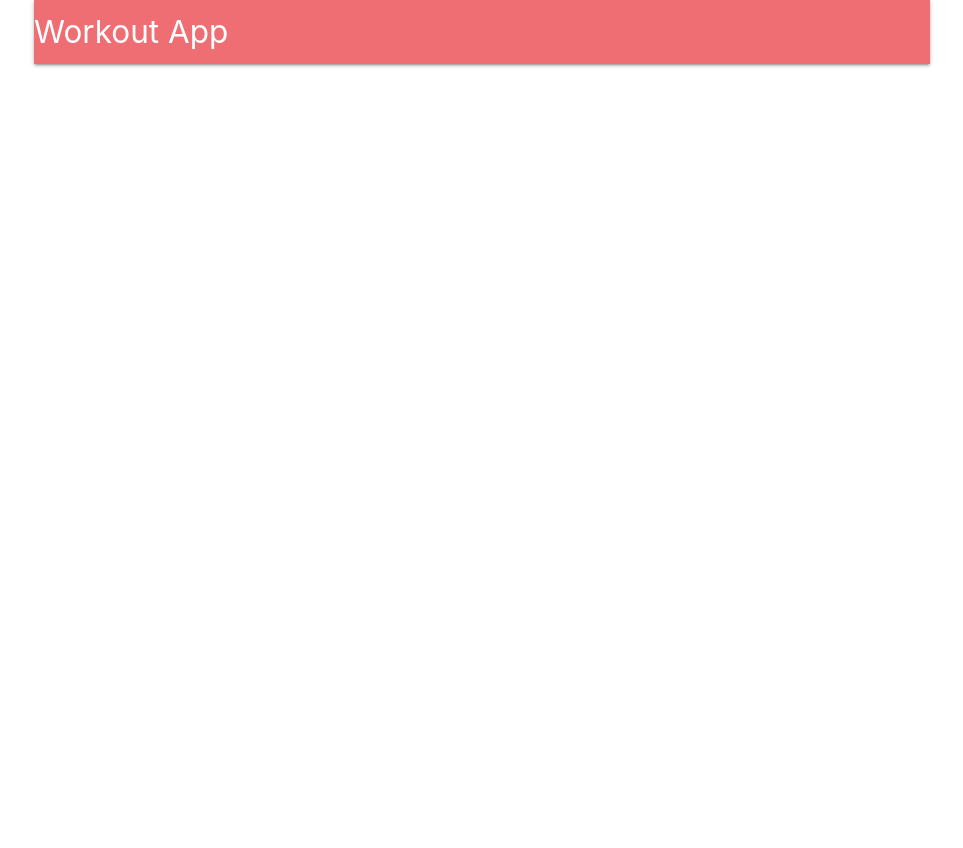
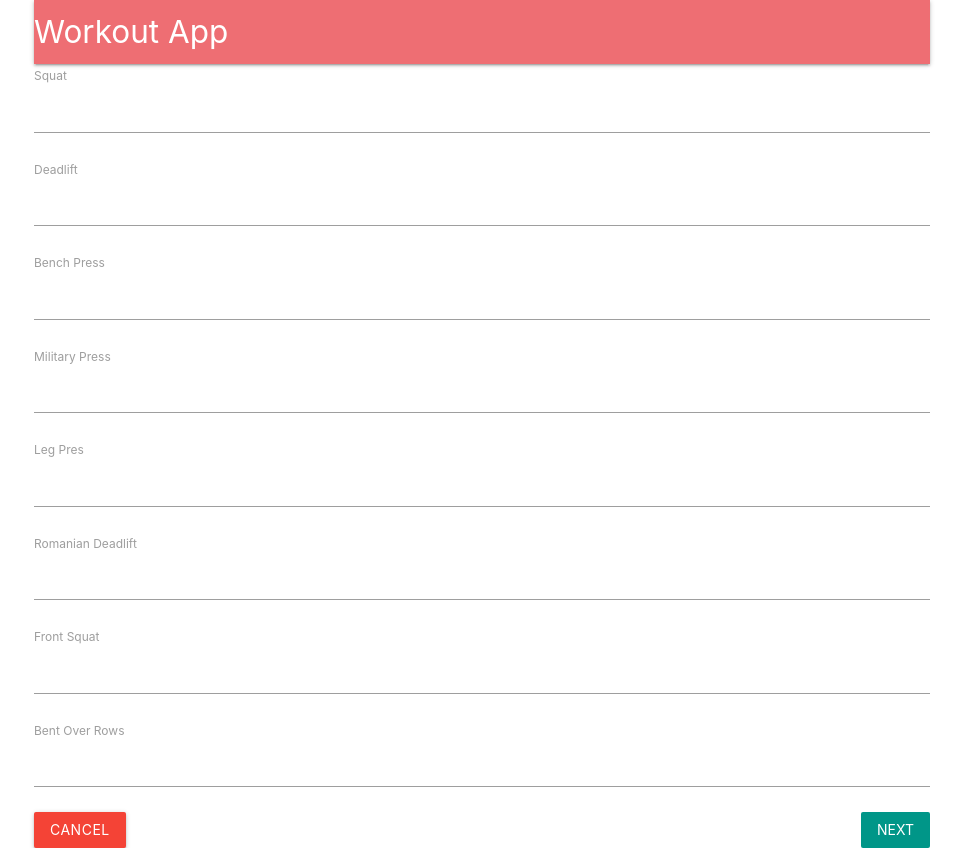
Before and after one commit to jkole822/JKG-Weight-Training, a React (Create React App) app in the folder client/: page /workouts/new in a window 1280 px wide. Shown: the whole page, without its empty margins (158-1121 px from the left). Before the commit the page ends 800 px from the top, so only its background shows below. Built offline with nearby package versions, Linux system fonts and the light colour scheme; no server answers.

Commit message:
create form

```diff
--- a/client/package.json
+++ b/client/package.json
@@ -8,6 +8,7 @@
     "@testing-library/user-event": "^12.3.0",
     "axios": "^0.21.0",
     "http-proxy-middleware": "^1.0.6",
+    "lodash": "^4.17.20",
     "materialize-css": "^1.0.0",
     "react": "^17.0.1",
     "react-dom": "^17.0.1",
--- a/client/src/components/App.js
+++ b/client/src/components/App.js
@@ -6,6 +6,7 @@ import * as actions from "../actions";
 import Header from "./Header";
 import Landing from "./Landing";
 import Dashboard from "./Dashboard";
+import NewWorkout from "./NewWorkout";
 
 class App extends Component {
 	componentDidMount() {
@@ -19,6 +20,7 @@ class App extends Component {
 					<Header />
 					<Route path="/" component={Landing} exact />
 					<Route path="/workouts" component={Dashboard} exact />
+					<Route path="/workouts/new" component={NewWorkout} exact />
 				</div>
 			</BrowserRouter>
 		);
--- a/client/src/components/Dashboard.js
+++ b/client/src/components/Dashboard.js
@@ -1,7 +1,14 @@
 import React from "react";
+import { Link } from "react-router-dom";
 
 const Dashboard = () => {
-	return <div>Dashboard</div>;
+	return (
+		<div>
+			<Link to="/workouts/new" className="btn btn-large red">
+				Start New Workout
+			</Link>
+		</div>
+	);
 };
 
 export default Dashboard;
--- /dev/null
+++ b/client/src/components/NewWorkout.js
@@ -0,0 +1,56 @@
+import React, { Component } from "react";
+import { Link } from "react-router-dom";
+import { reduxForm, Field } from "redux-form";
+import WorkoutField from "./WorkoutField";
+import _ from "lodash";
+import formFields from "./formFields";
+
+class NewWorkout extends Component {
+	renderFields() {
+		return _.map(formFields, ({ label, name }) => {
+			return (
+				<Field
+					key={name}
+					component={WorkoutField}
+					type="text"
+					label={label}
+					name={name}
+				/>
+			);
+		});
+	}
+
+	render() {
+		return (
+			<div>
+				<form>
+					{this.renderFields()}
+					<Link to="/workouts" className="red btn flat left white-text">
+						Cancel
+					</Link>
+					<button className="teal btn-flat right white-text" type="submit">
+						Next
+					</button>
+				</form>
+			</div>
+		);
+	}
+}
+
+function validate(values) {
+	const errors = {};
+
+	_.each(formFields, ({ name, label }) => {
+		if (!values[name]) {
+			errors[name] = `You must provide a weight for ${label}`;
+		}
+	});
+
+	return errors;
+}
+
+export default reduxForm({
+	validate,
+	form: "workoutForm",
+	destroyOnUnmount: false,
+})(NewWorkout);
--- /dev/null
+++ b/client/src/components/WorkoutField.js
@@ -0,0 +1,14 @@
+/* eslint-disable import/no-anonymous-default-export */
+import React from "react";
+
+export default ({ input, label, meta: { error, touched } }) => {
+	return (
+		<div>
+			<label>{label}</label>
+			<input {...input} style={{ marginBottom: "5px" }} />
+			<div className="red-text" style={{ marginBottom: "20px" }}>
+				{touched && error}
+			</div>
+		</div>
+	);
+};
--- /dev/null
+++ b/client/src/components/formFields.js
@@ -0,0 +1,11 @@
+/* eslint-disable import/no-anonymous-default-export */
+export default [
+	{ label: "Squat", name: "squat" },
+	{ label: "Deadlift", name: "deadlift" },
+	{ label: "Bench Press", name: "bench_press" },
+	{ label: "Military Press", name: "military_press" },
+	{ label: "Leg Pres", name: "leg_press" },
+	{ label: "Romanian Deadlift", name: "romanian_deadlift" },
+	{ label: "Front Squat", name: "front_squat" },
+	{ label: "Bent Over Rows", name: "bent_over_rows" },
+];
--- a/client/src/reducers/index.js
+++ b/client/src/reducers/index.js
@@ -1,8 +1,8 @@
 import { combineReducers } from "redux";
-// import { reducer as reduxForm } from "redux-form";
+import { reducer as reduxForm } from "redux-form";
 import authReducer from "./authReducer";
 
 export default combineReducers({
 	auth: authReducer,
-	// form: reduxForm,
+	form: reduxForm,
 });
```
Also changed, not shown: 2 other files (tests, documents, lock files or other folders).
